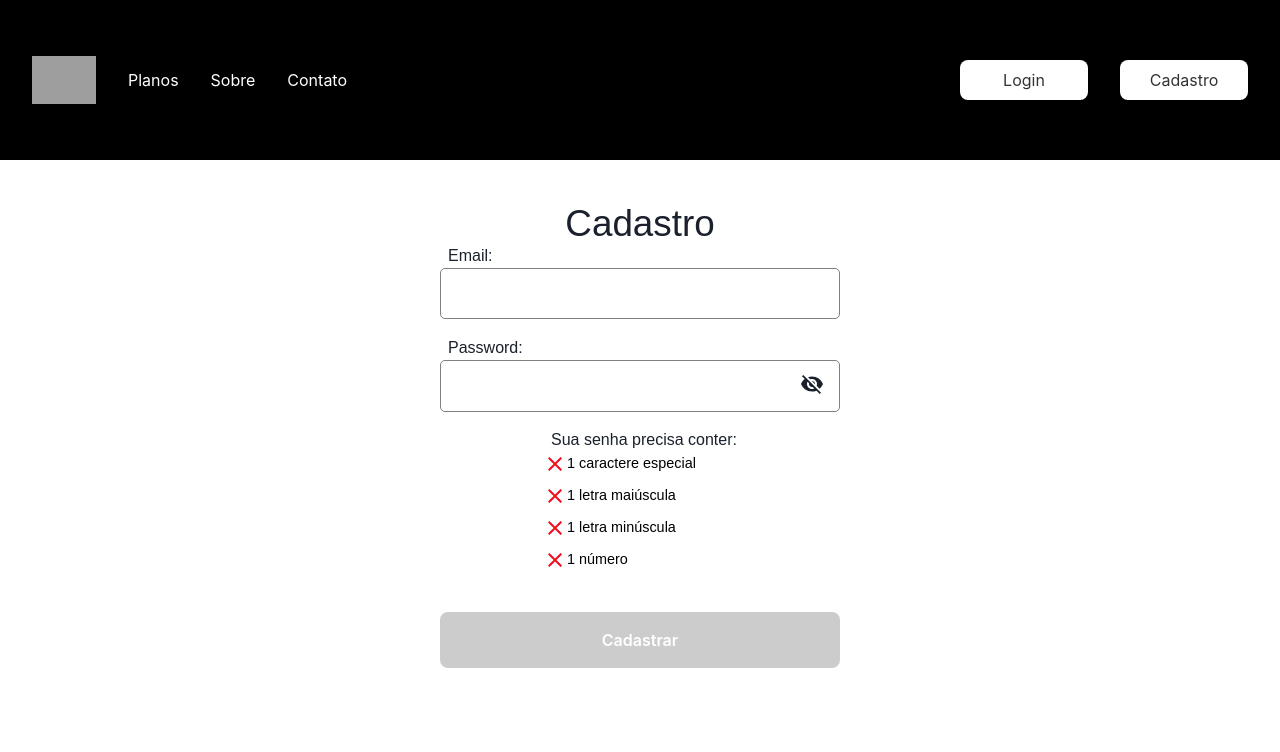
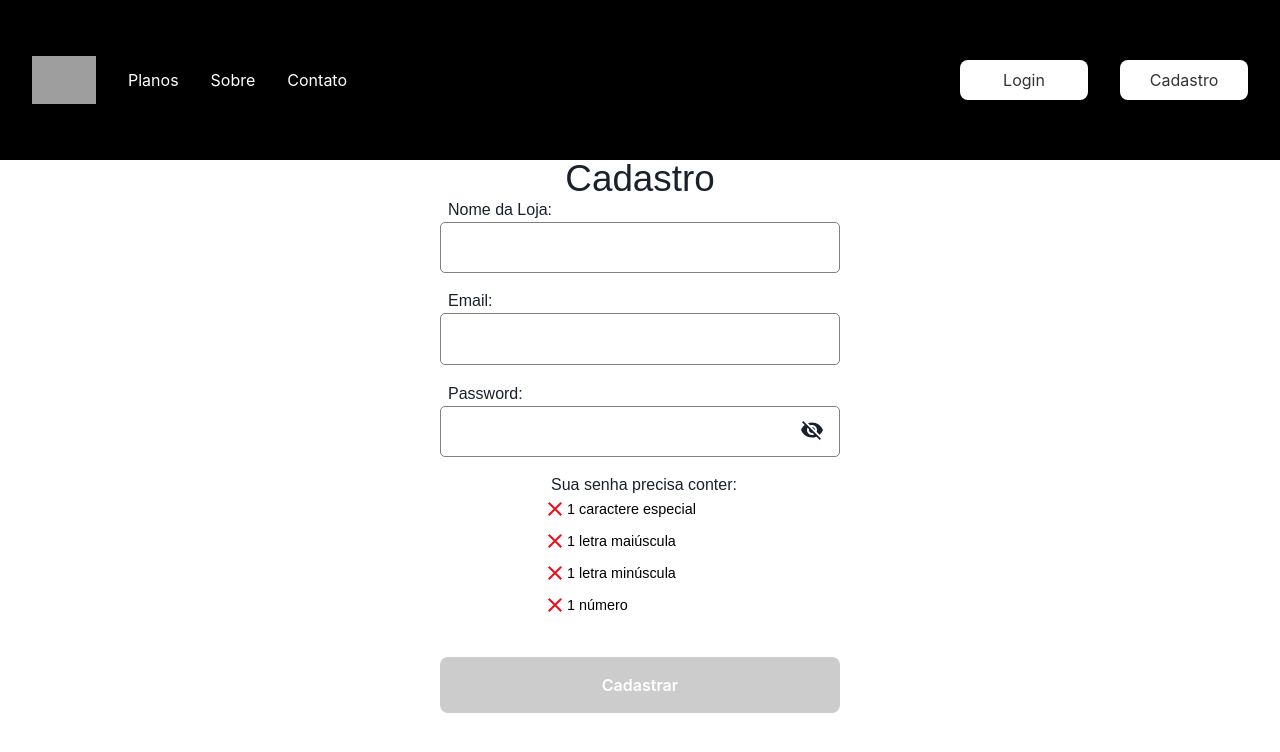
Before and after one commit to filipealvesr2019/next-local, a Next.js app: page /register/1 in a window 1280 px wide. Shown: the top 752 px of the page. Built offline with nearby package versions, Linux system fonts and the light colour scheme; grey boxes are pictures that could not be loaded.

Commit message:
refactor: adiciona rota de cadastro

```diff
--- a/package.json
+++ b/package.json
@@ -3,7 +3,7 @@
   "version": "0.1.0",
   "private": true,
   "scripts": {
-    "dev": "next dev",
+    "dev": "next dev -p 5002",
     "build": "next build",
     "start": "next start",
     "lint": "next lint"
--- a/src/app/register/[token]/Register.module.css
+++ b/src/app/register/[token]/Register.module.css
@@ -30,6 +30,7 @@
     flex-direction: column;
     align-items: flex-start; /* Alinha o texto à esquerda */
     text-align: left;
+
   }
 
   .specs span {
--- a/src/app/register/[token]/page.js
+++ b/src/app/register/[token]/page.js
@@ -1,16 +1,19 @@
 "use client"
 import React, { useState, useEffect } from 'react';
 import axios from 'axios';
-
-
 import VisibilityIcon from '@mui/icons-material/Visibility';
 import VisibilityOffIcon from '@mui/icons-material/VisibilityOff';
 import CheckIcon from '@mui/icons-material/Check';
 import CloseIcon from '@mui/icons-material/Close';
 import styles from './Register.module.css';
+import { useConfig } from '../../../../context/ConfigContext';
 import Header from '@/components/Header';
 
+
 function RegisterUser({params}) {
+
+  const [subdomain, setSubdomain] = useState('');
+
   const [email, setEmail] = useState('');
   const [password, setPassword] = useState('');
   const [message, setMessage] = useState('');
@@ -56,11 +59,12 @@ function RegisterUser({params}) {
   };
 
   const role = 'administrador'; // Definindo o papel (role) como 'customer' por padrão
+  const { apiUrl } = useConfig();
 
   const handleSubmit = async (e) => {
     e.preventDefault();
     try {
-      const response = await axios.post(`http://localhost:3003/api/register/${token}`, { email, password, role });
+      const response = await axios.post(`${apiUrl}/api/admin/register/${token}`, {subdomain, email, password, role });
       setMessage(response.data.message);
     } catch (error) {
       setError(error.response.data.error);
@@ -73,7 +77,14 @@ function RegisterUser({params}) {
       <div className={styles.container}>
         <form onSubmit={handleSubmit} className={styles.formContainer}>
           <h2 className={styles.h2}>Cadastro</h2>
+
+
           {message && <p>{message}</p>}
+
+          <div className={styles.specs}>
+            <label className={styles.label}>Nome da Loja:</label>
+            <input type="text" value={subdomain} onChange={(e) => setSubdomain(e.target.value)} required className={styles.input} />
+          </div>
           <div className={styles.specs}>
             <label className={styles.label}>Email:</label>
             <input type="email" value={email} onChange={(e) => setEmail(e.target.value)} required className={styles.input} />
```
